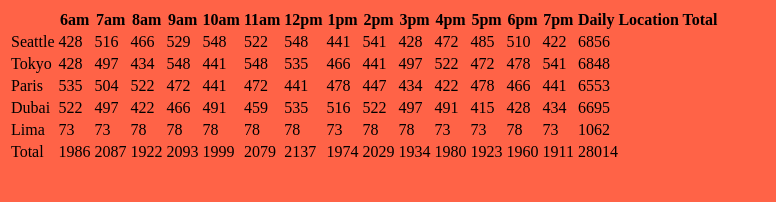
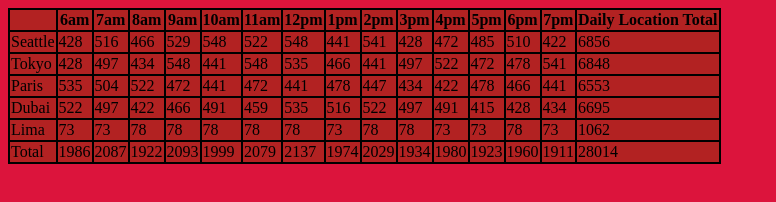
Before and after one commit to Duha-Saleh/cookie-stand, a plain HTML site: page sales.html in a window 1280 px wide. Shown: the whole page, without its empty margins (0-776 px from the left). Drawn offline with Linux system fonts and the light colour scheme.

Commit message:
Last Change

```diff
--- a/sales.html
+++ b/sales.html
@@ -1,19 +1,40 @@
 <!DOCTYPE html>
 <html lang="en">
+
 <head>
     <meta charset="UTF-8">
     <meta name="viewport" content="width=device-width, initial-scale=1.0">
+
     <title>Document</title>
-<style>
-    body{
-        background-color:tomato ;
-    }
-</style>
+    <style>
+        input {
+            float: none;
+        }
+
+        table,
+        tr,
+        td,
+        th {
+            border: 2px solid black;
+            border-collapse: collapse;
+       }
+
+        body {
+            background-color: crimson;
+        }
+        tr{
+            background-color:firebrick;
+        }
+    </style>
 </head>
+
 <body>
     <div id="Salmon Cookies">
     </div>
+
+
+
 </body>
-<script src="app.js" ></script>
+<script src="app.js"></script>
 
 </html>
```
